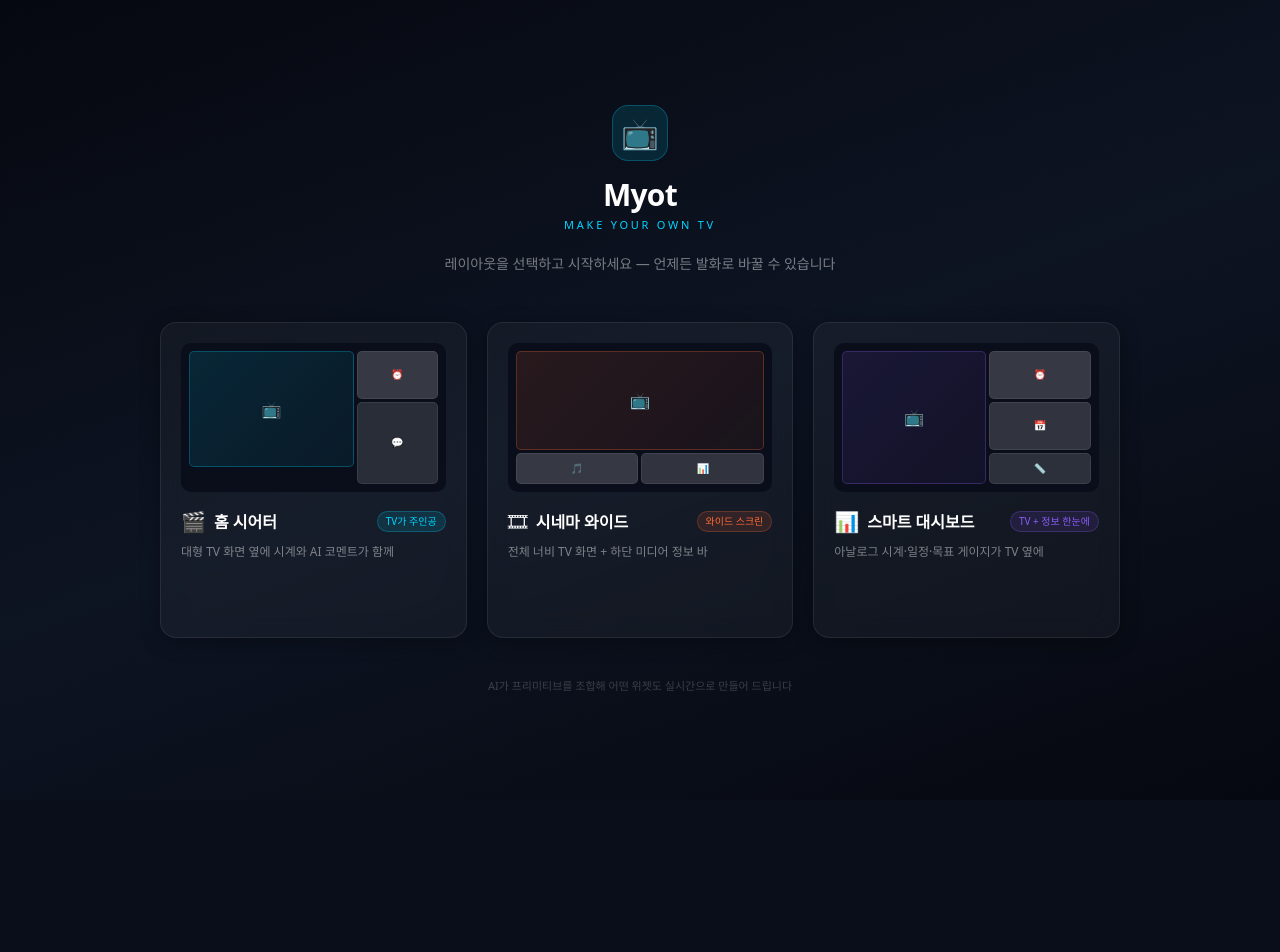
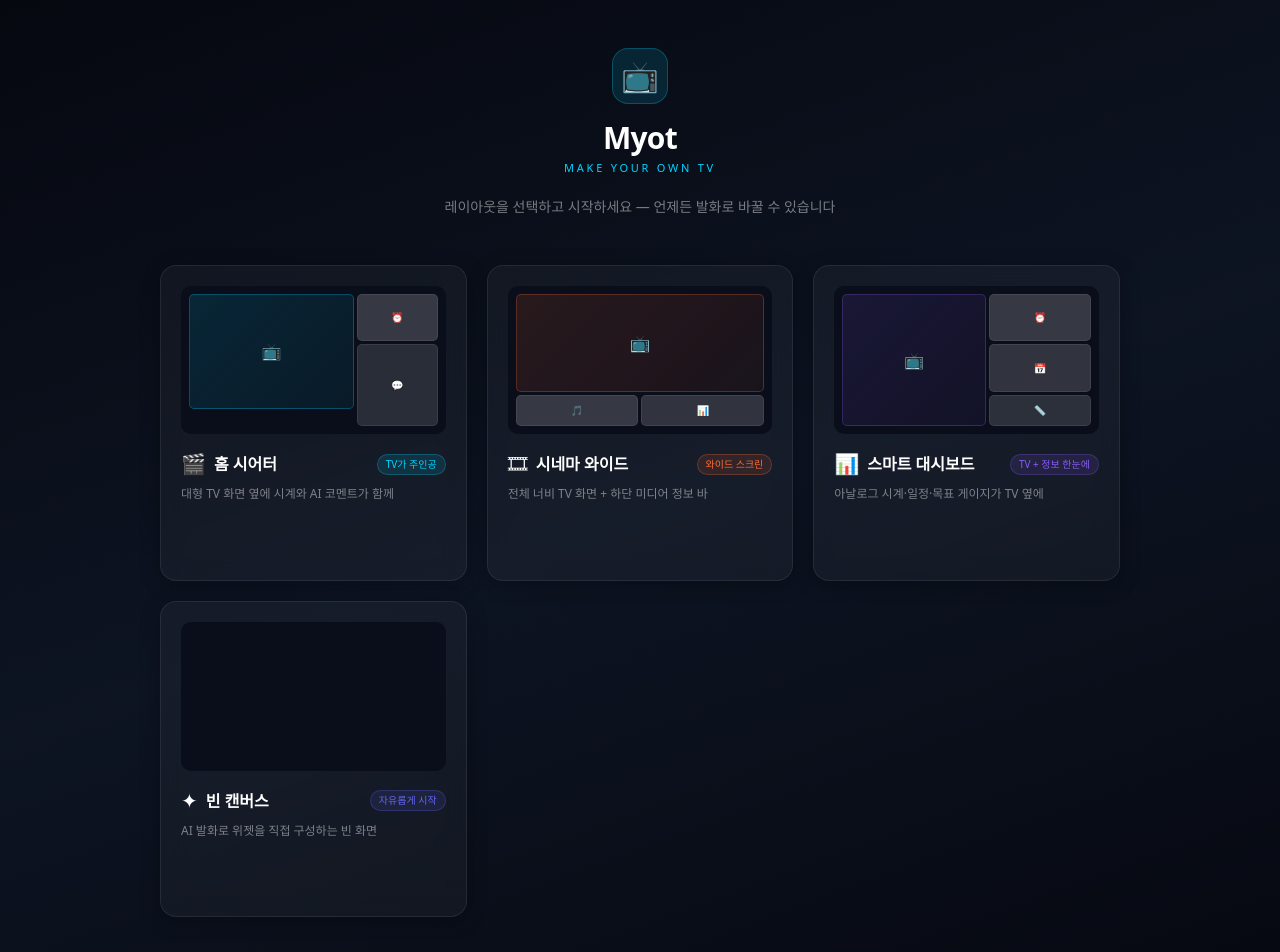
Before and after one commit to simpsonys/MYOT, a React (Vite) app: page / in a window 1280 px wide. Shown: the top 952 px of the page. Before the commit the page ends 800 px from the top, so only its background shows below. Built offline with nearby package versions, Linux system fonts and the light colour scheme; a web font is replaced by a local one.

Commit message:
add empty layout and  main TV screen close features

```diff
--- a/src/components/TVScreen.tsx
+++ b/src/components/TVScreen.tsx
@@ -180,8 +180,7 @@ export function TVScreen() {
                   <BlueprintRenderer node={w.root} theme={theme} widgetId={w.id} />
 
                   {/* ── 삭제 버튼 ── */}
-                  {!isPlayer && (
-                    <AnimatePresence>
+                  <AnimatePresence>
                       {hoveredId === w.id && (
                         <motion.button
                           key="del"
@@ -214,7 +213,6 @@ export function TVScreen() {
                         </motion.button>
                       )}
                     </AnimatePresence>
-                  )}
                 </div>
               );
             })}
--- a/src/data/presetLayouts.ts
+++ b/src/data/presetLayouts.ts
@@ -169,4 +169,26 @@ const SMART_DASHBOARD: PresetLayout = {
   ],
 };
 
-export const PRESET_LAYOUTS: PresetLayout[] = [HOME_THEATER, CINEMA_WIDE, SMART_DASHBOARD];
+// ── Preset 4: 빈 캔버스 ─────────────────────────────────────────────
+// 위젯 없는 빈 화면 — AI 발화로 자유롭게 시작
+
+const BLANK_CANVAS: PresetLayout = {
+  id: 'blank-canvas',
+  name: '빈 캔버스',
+  emoji: '✦',
+  tagline: '자유롭게 시작',
+  description: 'AI 발화로 위젯을 직접 구성하는 빈 화면',
+  theme: {
+    mode: 'dark',
+    backgroundColor: '#0A0E1A',
+    accentColor: '#6366F1',
+    widgetBackground: 'rgba(14,20,38,0.75)',
+    textPrimaryColor: '#C4CAD4',
+    widgetOpacity: 0.95,
+    widgetBorderRadius: 16,
+    fontStyle: 'modern',
+  },
+  widgets: [],
+};
+
+export const PRESET_LAYOUTS: PresetLayout[] = [HOME_THEATER, CINEMA_WIDE, SMART_DASHBOARD, BLANK_CANVAS];
--- a/src/store/tvStore.ts
+++ b/src/store/tvStore.ts
@@ -250,11 +250,14 @@ export const useTVStore = create<TVStore>((set, get) => ({
   // 위젯 삭제 후 나머지 재배치
   removeWidget: (widgetId) =>
     set((s) => {
-      if (widgetId === MAIN_PLAYER_ID) return s;
-      const player = s.widgets.find((w) => w.id === MAIN_PLAYER_ID) ?? DEFAULT_PLAYER_WIDGET;
+      if (widgetId === MAIN_PLAYER_ID) {
+        return { widgets: s.widgets.filter((w) => w.id !== MAIN_PLAYER_ID) };
+      }
+      const player = s.widgets.find((w) => w.id === MAIN_PLAYER_ID);
       const remaining = s.widgets.filter(
         (w) => w.id !== widgetId && w.id !== MAIN_PLAYER_ID,
       );
+      if (!player) return { widgets: remaining };
       return { widgets: autoLayoutOthers(player, remaining) };
     }),
 
```
Also changed, not shown: .claude/settings.local.json.
